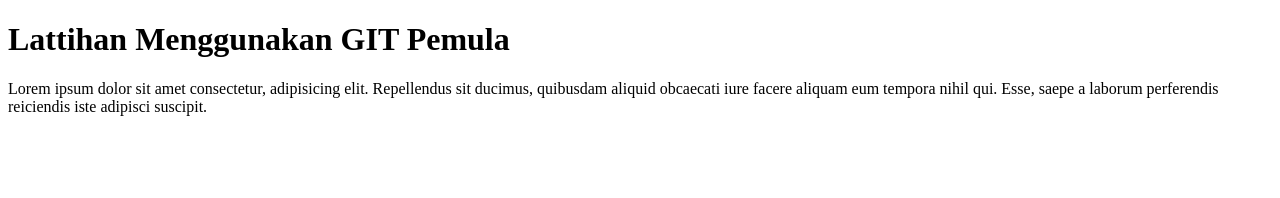
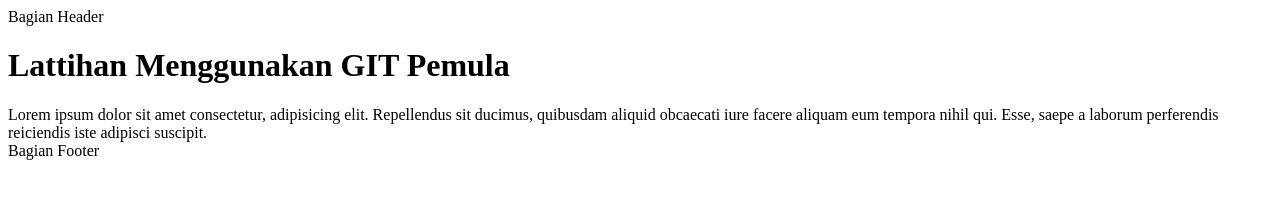
Before and after one commit to Syvee3/latihangit, a plain HTML site: page index.html in a window 1280 px wide. Drawn offline with Linux system fonts and the light colour scheme.

Commit message:
Menambah Keterangan Penjelasan Penggunaan GIT

```diff
--- a/index.html
+++ b/index.html
@@ -6,7 +6,11 @@
     <title>Latihan Menggunakan Git</title>
 </head>
 <body>
+    <header>Bagian Header</header>
+
     <h1>Lattihan Menggunakan GIT Pemula</h1>
     <div>Lorem ipsum dolor sit amet consectetur, adipisicing elit. Repellendus sit ducimus, quibusdam aliquid obcaecati iure facere aliquam eum tempora nihil qui. Esse, saepe a laborum perferendis reiciendis iste adipisci suscipit.</div>
+
+    <footer>Bagian Footer</footer>
 </body>
 </html>
```
